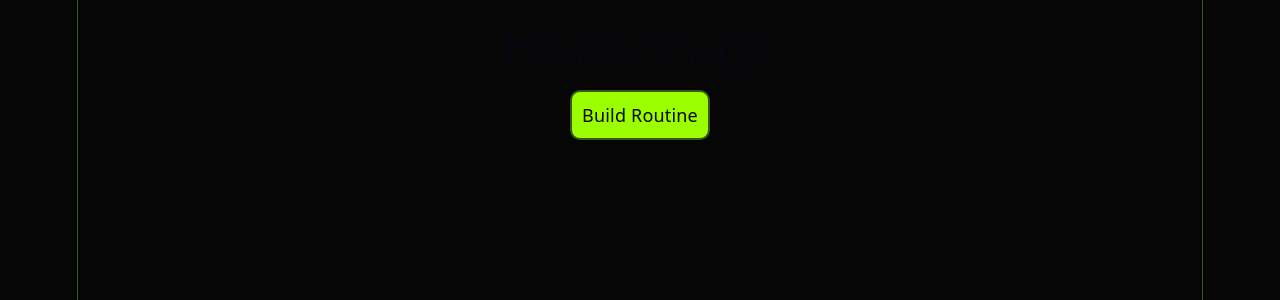
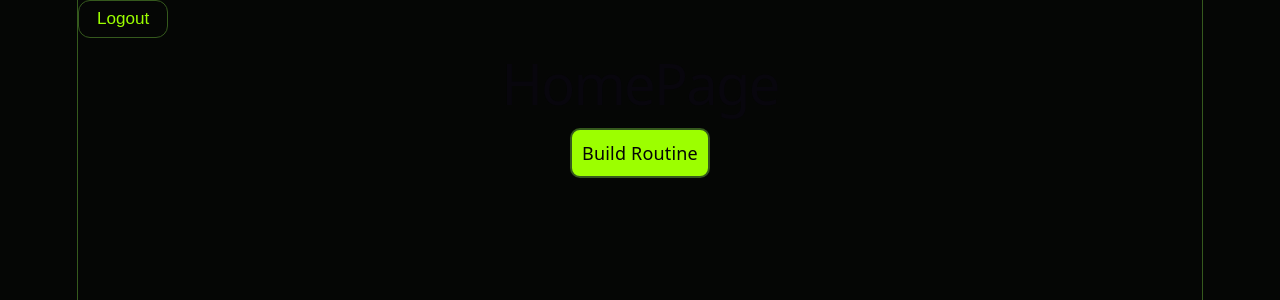
Before and after one commit to Danieljamespm/LiftLab, a React (Vite) app: page / in a window 1280 px wide. Shown: the top 300 px of the page. Built offline with nearby package versions, Linux system fonts and the light colour scheme; sample sign-in values are in the browser's storage.

Commit message:
added user state to route to dashboard if logged in and stay on dashboard if logged in and if not logged in, send back to login until they login. Also added logout function to remover user from localStorage and send back to login.

```diff
--- a/src/App.jsx
+++ b/src/App.jsx
@@ -1,4 +1,4 @@
-import { BrowserRouter, Routes, Route } from 'react-router'
+import { BrowserRouter, Routes, Route, Navigate } from 'react-router'
 import { useState, useEffect } from 'react'
 import './App.css'
 import HomePage from './pages/HomePage'
@@ -16,17 +16,30 @@ function App() {
   const [routineExercises, setRoutineExercises] = useState([])
   const [routineName, setRoutineName] = useState("")
   const [savedRoutines, setSavedRoutines] = useState(JSON.parse(localStorage.getItem("savedRoutines")) || [])
-
+  const [user, setUser] = useState(
+    JSON.parse(localStorage.getItem("user"))
+  )
   useEffect(() => {
     localStorage.setItem("savedRoutines", JSON.stringify(savedRoutines))
   }, [savedRoutines])
 
+
+  console.log(user)
+
+
   return (
     <BrowserRouter>
       <Routes>
-        <Route path="/" element={<HomePage
-          savedRoutines={savedRoutines}
-        />} />
+        <Route path="/" element={
+          user ?
+            <HomePage
+              setUser={setUser}
+              savedRoutines={savedRoutines}
+            />
+            :
+            <Navigate to="/login" />
+        } />
+
         <Route path='/build-routine' element={<BuildRoutine
           routineExercises={routineExercises}
           setRoutineExercises={setRoutineExercises}
@@ -43,7 +56,13 @@ function App() {
           setRoutineExercises={setRoutineExercises}
           setRoutineName={setRoutineName} />}
         />
-        <Route path='/login' element={<Login />} />
+        <Route path='/login' element={
+          user ?
+            <Navigate to="/" />
+            :
+            <Login
+              setUser={setUser}
+            />} />
       </Routes>
     </BrowserRouter>
   )
--- a/src/pages/HomePage.jsx
+++ b/src/pages/HomePage.jsx
@@ -2,7 +2,7 @@ import { Link, useNavigate } from "react-router"
 import { useState } from "react"
 import { ChevronDown, ChevronRight } from "lucide-react"
 
-const HomePage = ({ savedRoutines }) => {
+const HomePage = ({ savedRoutines, setUser }) => {
 
 
     const [expandedRoutine, setExpandedRoutine] = useState("")
@@ -10,9 +10,22 @@ const HomePage = ({ savedRoutines }) => {
     console.log(expandedRoutine)
 
     const navigate = useNavigate()
+
+    const handleLogout = () => {
+        localStorage.removeItem("user")
+        setUser(null)
+        navigate("/login")
+    }
+
     return (
 
         <>
+            <div className="back-btn-container">
+                <button className="back-btn"
+                    onClick={handleLogout}
+                >
+                    Logout</button>
+            </div>
             <h1>HomePage</h1>
 
             <Link to={"/build-routine"} className="link-btn">
--- a/src/pages/Login.jsx
+++ b/src/pages/Login.jsx
@@ -2,7 +2,7 @@ import React from 'react'
 import { useState } from 'react'
 import { useNavigate } from 'react-router'
 
-const Login = () => {
+const Login = ({ setUser }) => {
 
     const [email, setEmail] = useState("")
     const [password, setPassword] = useState("")
@@ -35,6 +35,7 @@ const Login = () => {
 
         }
 
+        setUser(data)
         localStorage.setItem("user", JSON.stringify(data))
 
         navigate("/")
```
